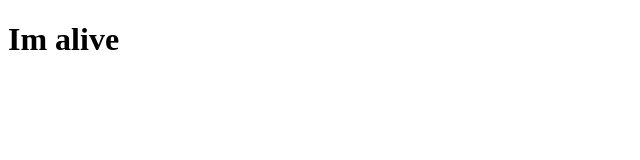
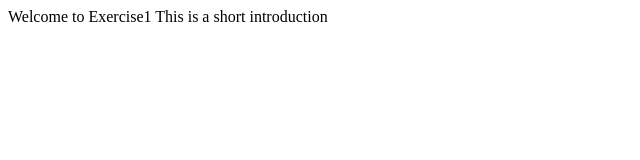
Before and after one commit to JohanK01/D211007X1, a website: page public/data/app.html in a window 1280 px wide. Shown: the whole page, without its empty margins (0-640 px from the left). Drawn offline with Linux system fonts and the light colour scheme.

Commit message:
managed to read in the json file and write it out to the html

```diff
--- a/public/data/app.html
+++ b/public/data/app.html
@@ -7,7 +7,8 @@
     <title>DOM</title>
 </head>
 <body>
-    <h1>Im alive</h1>
+    <div id="Exercise1"></div>
+
     <script src="../js/app.js"></script>
 </body>
 </html>
--- /dev/null
+++ b/public/data/exercise1.json
@@ -0,0 +1 @@
+{"headline" : "Welcome to Exercise1", "intro" : "This is a short introduction"}
--- a/public/js/app.js
+++ b/public/js/app.js
@@ -1 +1,10 @@
-console.log('Im alive as well');
+const element = document.getElementById("Exercise1");
+
+const txt = '{"headline" : "Welcome to Exercise1", "intro" : "This is a short introduction"}'
+const obj = JSON.parse(txt);
+element.innerHTML = obj.headline + " " + obj.intro
+
+
+
+// let xhttp = XMLHttpRequest();
+// document.getElementById("Exercise1").innerHTML = xhttp.responseText;
```
Also changed, not shown: controller/appController.js (+6 -1 lines).
